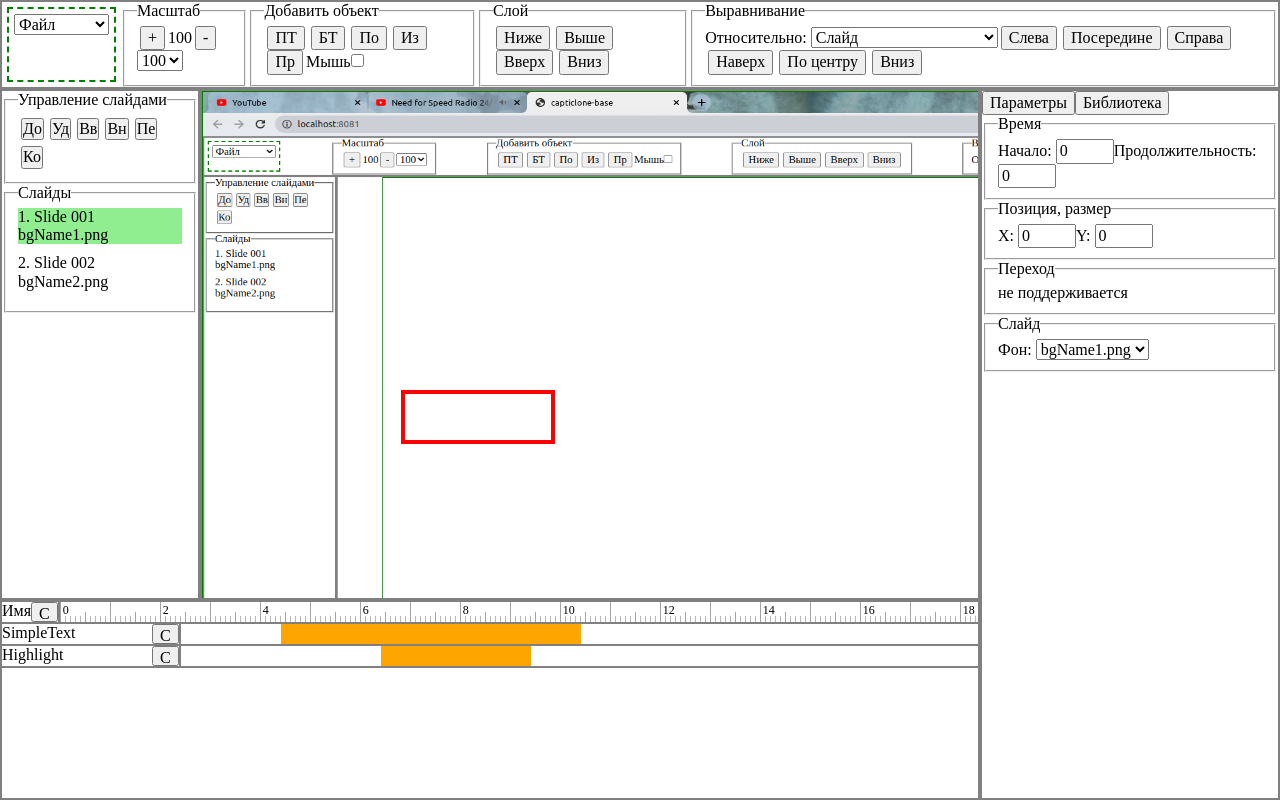
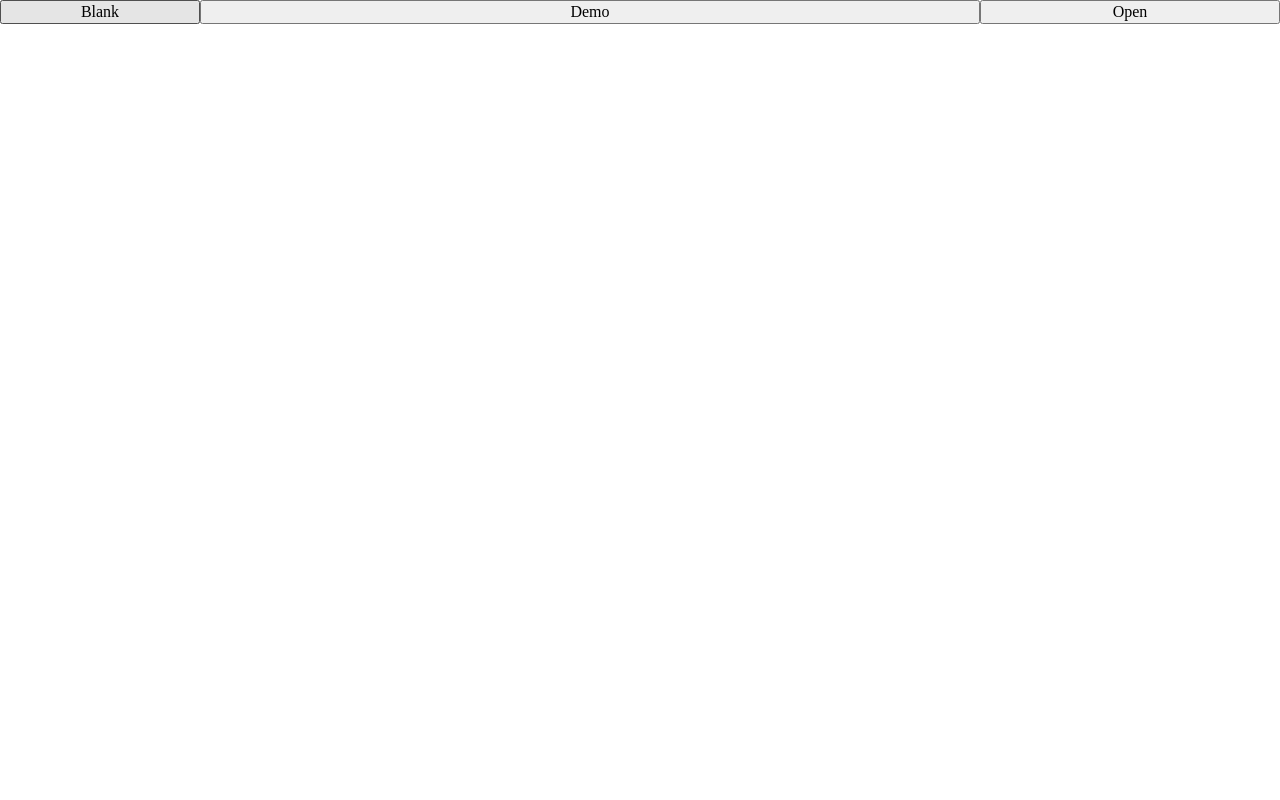
Before and after one commit to kvazimode/capticlone-desktop, a React (Create React App) app: page / in a window 1280 px wide. Built offline with nearby package versions, Linux system fonts and the light colour scheme.

Commit message:
added project selection template

```diff
--- /dev/null
+++ b/src/app/select-project.jsx
@@ -0,0 +1,10 @@
+import React from "react";
+
+export default function SelectProject(props) {
+
+    return <>
+        <input type="button" value="Blank" onClick={() => props.editorDataSelect(undefined)}/>
+        <input type="button" value="Demo" onClick={() => props.editorDataSelect(undefined)}/>
+        <input type="button" value="Open" onClick={() => props.editorDataSelect('open')}/>
+    </>
+}
--- a/src/index.js
+++ b/src/index.js
@@ -1,13 +1,24 @@
 import React from 'react';
 import ReactDOM from 'react-dom';
 import App from './app/app.jsx';
+import SelectProject from './app/select-project.jsx';
 import state from './data/loaded-state.js';
 import proj from './data/proj.js';
 import preloadBg from './util/preload-bg.js';
 
-preloadBg(proj).then(bgList => {
+
+const renderEditor = (data, bgList) => {
   ReactDOM.render(
-    <App state={state} proj={proj} bgList={bgList}/>,
+    <App state={state} proj={data} bgList={bgList}/>,
     document.getElementById('root')
   )
-})
+}
+
+const editorDataSelect = (data) => {
+  data ? renderEditor(data, null) : preloadBg(proj).then(bgList => renderEditor(proj, bgList))
+}
+
+ReactDOM.render(
+  <SelectProject editorDataSelect={editorDataSelect}/>,
+  document.getElementById('root')
+)
```
